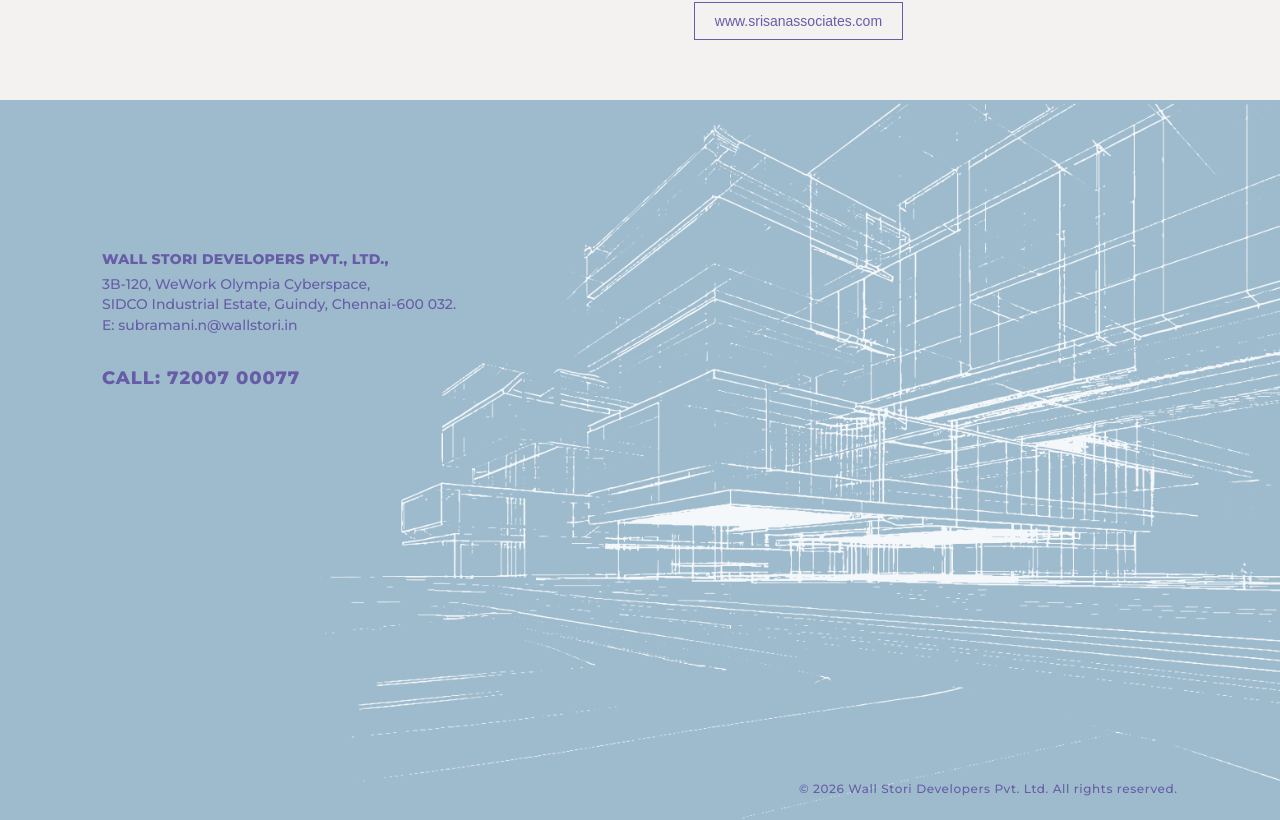
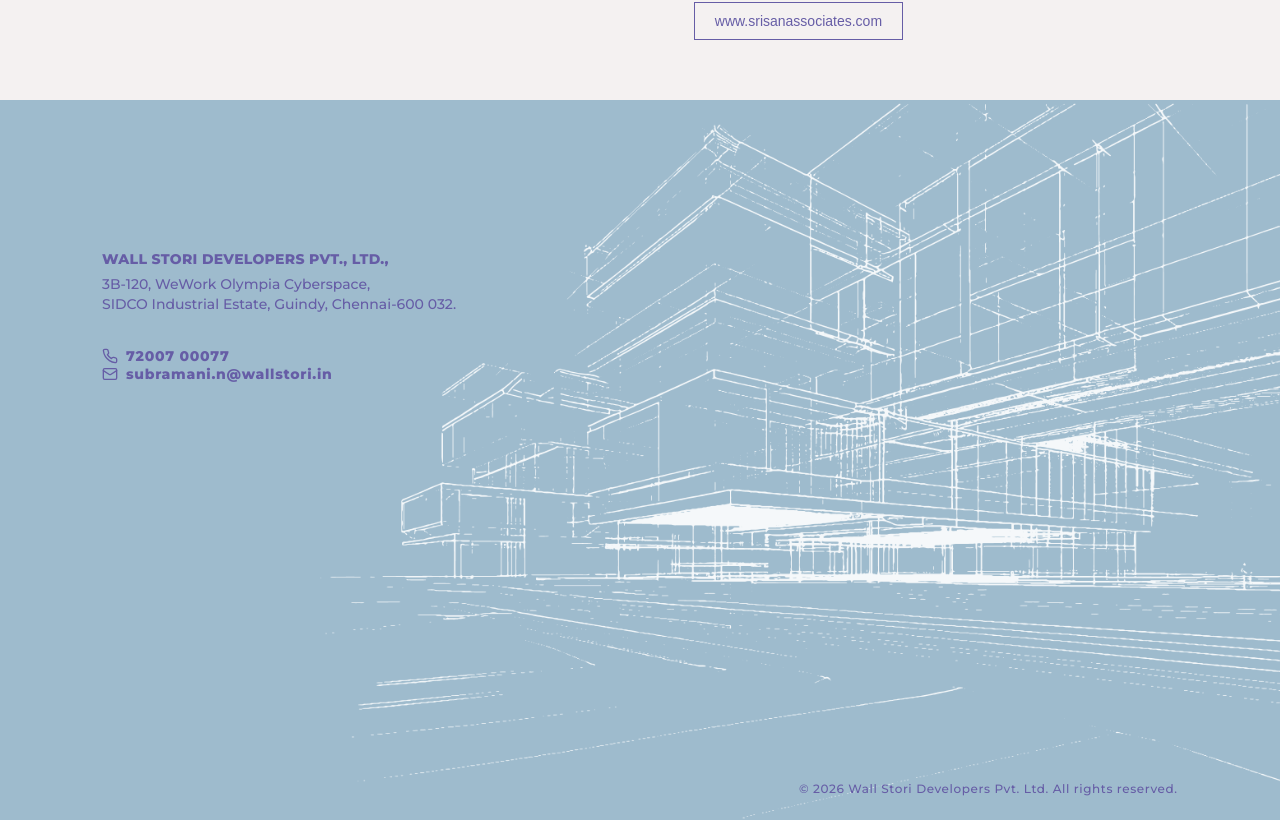
Before and after one commit to Creative123-BT/wallstori, a Next.js app: page / in a window 1280 px wide. Shown: the part 5483-6303 px from the top of the page. Built offline with nearby package versions, Linux system fonts and the light colour scheme; a web font is replaced by a local one.

Commit message:
redhills

```diff
--- a/components/Contact.module.css
+++ b/components/Contact.module.css
@@ -70,20 +70,35 @@
 }
 
 .phone {
-  font-size: 18px;
+  font-size: 14px;
   font-weight: 800;
   color: var(--purple);
   letter-spacing: 0.05em;
-  text-transform: uppercase;
-  cursor: default;
+  cursor: pointer;
+  display: flex;
+  align-items: center;
+  gap: 8px;
 }
 
-.companyName:hover{
+.email {
+  font-size: 14px;
+  font-weight: 800;
+  color: var(--purple);
+  letter-spacing: 0.05em;
+  cursor: pointer;
+  display: flex;
+  align-items: center;
+  gap: 8px;
+}
+
+.companyName:hover {
   color: #fff;
   transition: color 0.2s ease-out, font-size 0.2s ease-out;
 }
- .phone:hover {
-color: #fff;
+
+.phone:hover,
+.email:hover {
+  color: #fff;
   transition: color 0.2s ease-out, font-size 0.2s ease-out;
 }
 
@@ -91,6 +106,7 @@
   color: #fff;
   transition: color 0.2s ease-out, font-size 0.2s ease-out;
 }
+
 /* ── Footer strip ── */
 .footer {
   position: relative;
--- a/components/Contact.tsx
+++ b/components/Contact.tsx
@@ -24,12 +24,21 @@
       <div className={styles.inner}>
         <motion.div className={styles.address} initial={{ opacity: 0, y: 40 }} animate={inView ? { opacity: 1, y: 0 } : {}} transition={{ duration: 1 }}>
           <p className={styles.companyName}>WALL STORI DEVELOPERS PVT., LTD.,</p>
-          <p className={styles.addressLines}>
-            3B-120, WeWork Olympia Cyberspace,<br />
-            SIDCO Industrial Estate, Guindy, Chennai-600 032.<br />
-            E: subramani.n@wallstori.in
-          </p>
-          <p className={styles.phone}>CALL: 72007 00077</p>
+          <a href="https://maps.app.goo.gl/yKF3U5vdLVtMpW448" target="_blank" rel="noopener noreferrer" className={styles.addressLines} style={{ textDecoration: 'none', display: 'flex', alignItems: 'flex-start', gap: '8px' }}>
+            {/* <svg xmlns="http://www.w3.org/2000/svg" width="18" height="18" viewBox="0 0 24 24" fill="none" stroke="currentColor" strokeWidth="2" strokeLinecap="round" strokeLinejoin="round" style={{ flexShrink: 0, marginTop: '2px' }}><path d="M20 10c0 6-8 12-8 12s-8-6-8-12a8 8 0 0 1 16 0Z"/><circle cx="12" cy="10" r="3"/></svg> */}
+            <div>
+              3B-120, WeWork Olympia Cyberspace,<br />
+              SIDCO Industrial Estate, Guindy, Chennai-600 032.
+            </div>
+          </a>
+          <a href="tel:7200700077" className={styles.phone} style={{ textDecoration: 'none' }}>
+            <svg xmlns="http://www.w3.org/2000/svg" width="16" height="16" viewBox="0 0 24 24" fill="none" stroke="currentColor" strokeWidth="2" strokeLinecap="round" strokeLinejoin="round"><path d="M22 16.92v3a2 2 0 0 1-2.18 2 19.79 19.79 0 0 1-8.63-3.07 19.5 19.5 0 0 1-6-6 19.79 19.79 0 0 1-3.07-8.67A2 2 0 0 1 4.11 2h3a2 2 0 0 1 2 1.72 12.84 12.84 0 0 0 .7 2.81 2 2 0 0 1-.45 2.11L8.09 9.91a16 16 0 0 0 6 6l1.27-1.27a2 2 0 0 1 2.11-.45 12.84 12.84 0 0 0 2.81.7A2 2 0 0 1 22 16.92z" /></svg>
+            72007 00077
+          </a>
+          <a href="mailto:subramani.n@wallstori.in" className={styles.email} style={{ textDecoration: 'none' }}>
+            <svg xmlns="http://www.w3.org/2000/svg" width="16" height="16" viewBox="0 0 24 24" fill="none" stroke="currentColor" strokeWidth="2" strokeLinecap="round" strokeLinejoin="round"><rect width="20" height="16" x="2" y="4" rx="2" /><path d="m22 7-8.97 5.7a1.94 1.94 0 0 1-2.06 0L2 7" /></svg>
+            subramani.n@wallstori.in
+          </a>
         </motion.div>
       </div>
 
```
